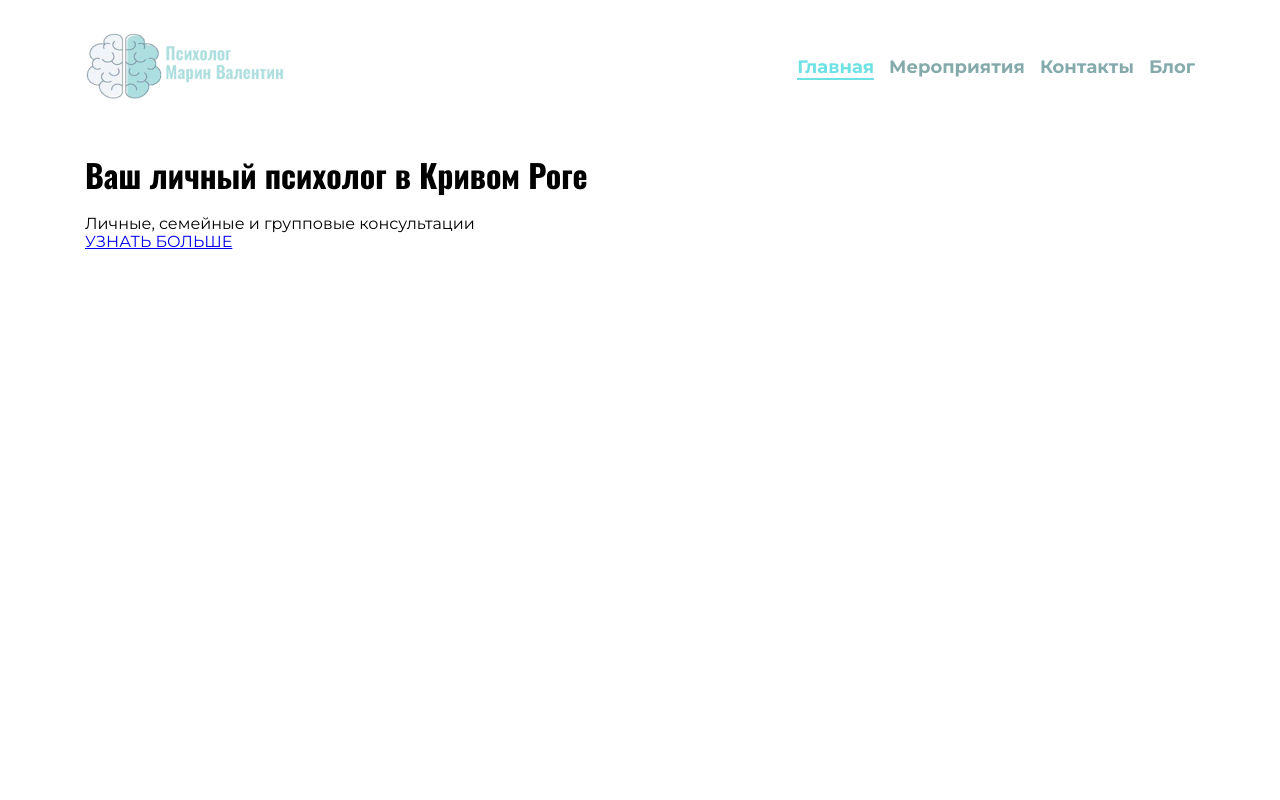
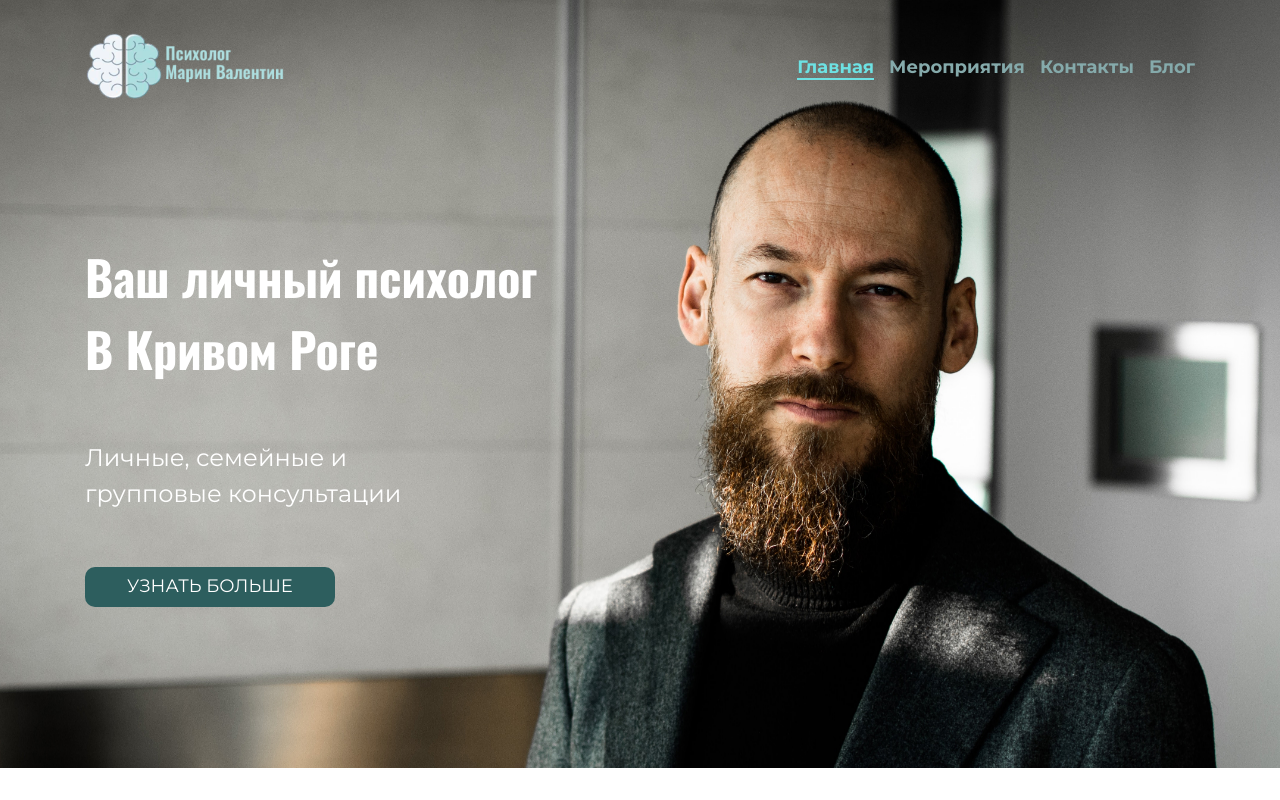
Before and after one commit to NikKolomeichenko/marin-site-Hillel, a plain HTML site: page index.html in a window 1280 px wide. Drawn offline with Linux system fonts and the light colour scheme.

Commit message:
fixed header

```diff
--- a/index.html
+++ b/index.html
@@ -27,7 +27,7 @@
 <main>
     <section class="center offer">
         <h1 class="offer__title">
-            Ваш личный психолог в Кривом Роге
+            Ваш личный психолог В Кривом Роге
         </h1>
         <p class="offer__desc">
             Личные, семейные и групповые консультации
--- /dev/null
+++ b/sass/_btn.scss
@@ -0,0 +1,20 @@
+.btn {
+  text-transform: uppercase;
+  border: none;
+  background: #2d5e5e;
+  border-radius: 10px;
+  padding: 8px 42px;
+  white-space: nowrap;
+  display: inline-flex;
+  justify-content: center;
+  align-items: center;
+  gap: 10px;
+  color: #fff;
+  text-decoration: none;
+  font-size: 18px;
+  line-height: 1.33;
+  &:hover,
+  &focus {
+    opacity: .7;
+  }
+}
--- a/sass/_global.scss
+++ b/sass/_global.scss
@@ -1,6 +1,5 @@
 * {
-  margin: 0;
-  padding: 0;
+
   box-sizing: border-box;
 }
 
--- a/sass/_header.scss
+++ b/sass/_header.scss
@@ -4,4 +4,6 @@
   align-items: center;
   padding-top: 30px;
   padding-bottom: 30px;
+  position: absolute;
+  width: 100%;
 }
--- /dev/null
+++ b/sass/_offer.scss
@@ -0,0 +1,24 @@
+.offer {
+  padding-top: 241px;
+  padding-bottom: 161px;
+  background-image: url("../img/photo to main offer.jpg");
+  background-position: center;
+  background-repeat: no-repeat;
+  background-size: cover;
+  color: #fff;
+  &__title {
+    max-width: 454px;
+    font-size: 48px;
+    line-height: 1.5;
+    margin: 0 0 55px;
+
+  }
+  &__desc {
+    font-size: 24px;
+    line-height: 1.5;
+    max-width: 325px;
+    margin: 0 0 55px;
+
+  }
+
+}
--- a/sass/style.scss
+++ b/sass/style.scss
@@ -2,4 +2,6 @@
 @import "global";
 @import "header";
 @import "nav";
+@import "offer";
+@import "btn";
 @import "normalize";
```
Also changed, not shown: css/style.css, img/photo to main offer.jpg (added), sass/style.css, 3 other files.
